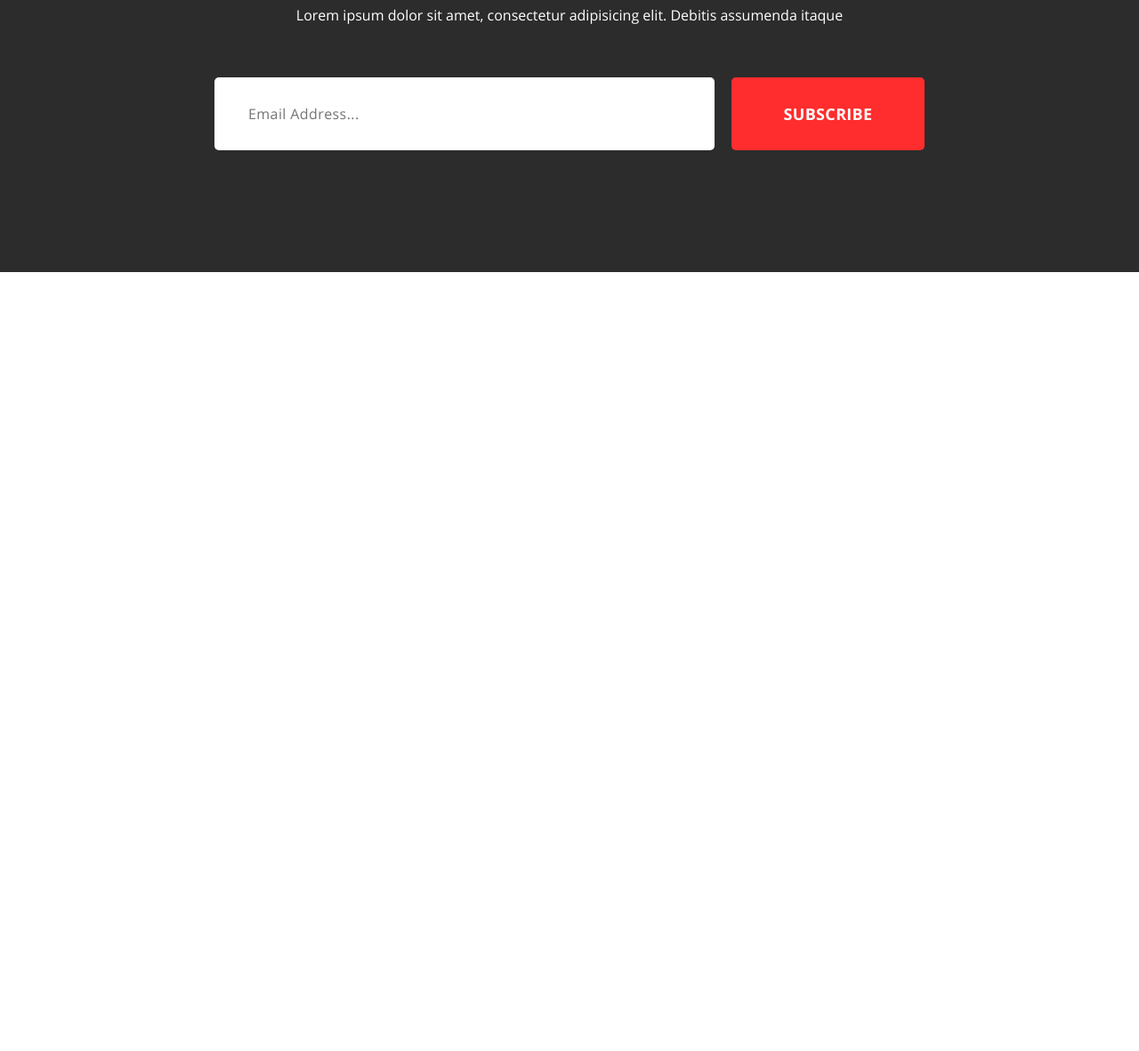
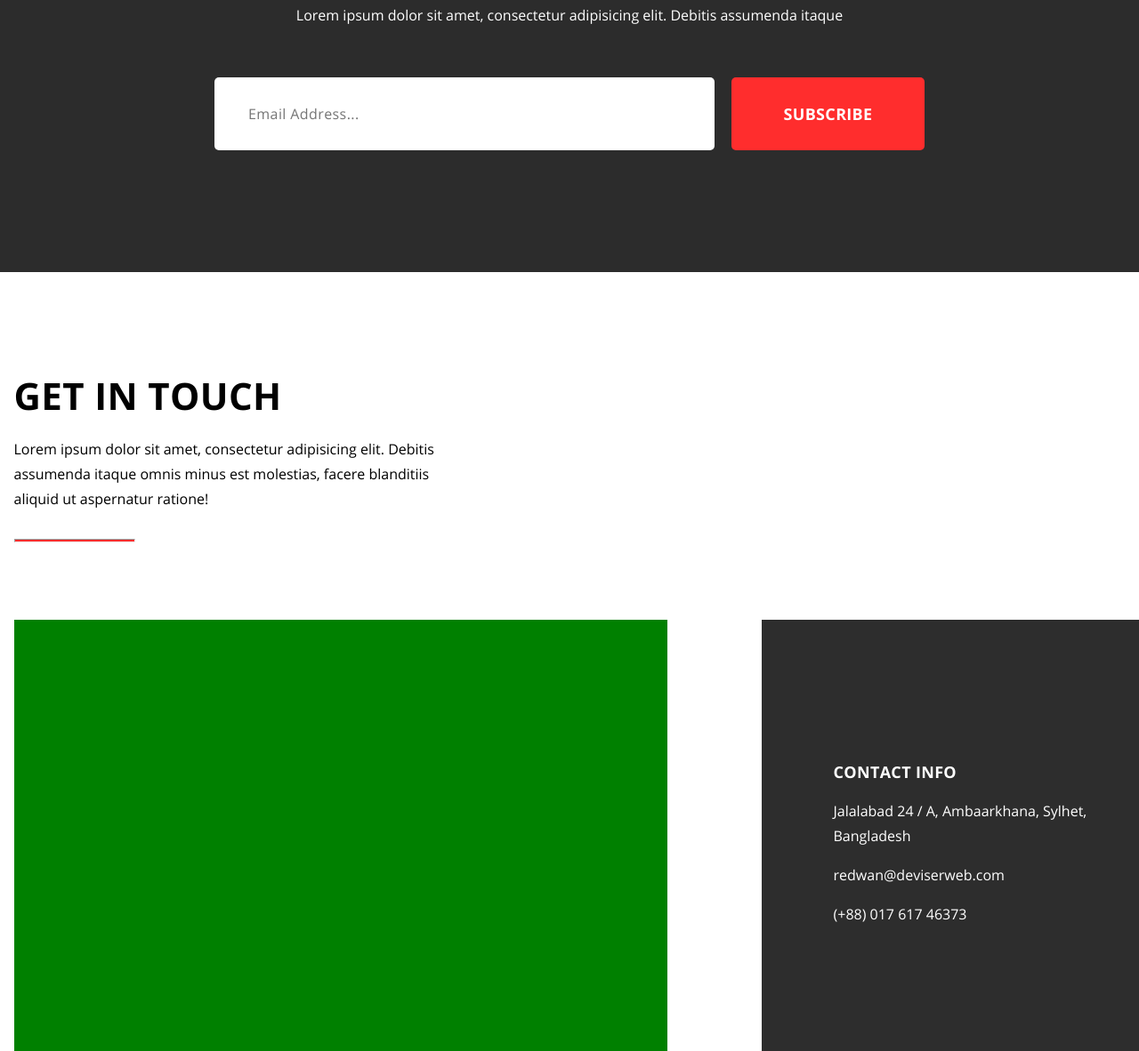
Before and after one commit to marfikus/skillfactory-module-a3, a plain HTML site: page index.html in a window 1280 px wide. Shown: the part 3567-4749 px from the top of the page at 89% size. Before the commit the page ends 3873 px from the top, so only its background shows below. Drawn offline with Linux system fonts and the light colour scheme.

Commit message:
Add html, base style, adaptivity

```diff
--- a/css/style.css
+++ b/css/style.css
@@ -851,6 +851,193 @@ header {
 	letter-spacing: 0.3195px;
 }
 
+/*===================================================*/
+
+.stage-6 {
+	min-height: 300px;
+
+	/*Выравнивание флексом:*/
+	display: flex;
+	justify-content: center;
+
+	/*width: 1249px;*/
+
+	/*margin-top: 92px;*/
+
+	/*Выравнивание флексом:*/
+/*	display: flex;
+	flex-direction: column;
+	align-items: center;*/
+
+	position: relative;
+}
+
+.stage-6-base {
+	/*Если выравнивание без флекса:*/
+	/*margin: 0 auto;*/
+	/*max-width: 1249px;*/
+	/*position: relative;*/
+	/*top: 107px;*/
+
+	/*Если выравнивание флексом:*/
+	width: 1249px;
+	margin-top: 111px;
+	/*margin-bottom: 59px;*/
+
+	/*Выравнивание флексом:*/
+	/*display: flex;*/
+	/*flex-direction: column;*/
+	/*align-items: center;*/
+
+	/*position: relative;*/
+}
+
+.stage-6-heading {
+	/*background-color: gray;*/
+	/*width: */
+	min-height: 200px;
+}
+
+.stage-6-heading h2 {
+	margin: 0;
+
+	text-transform: uppercase;
+	color: #000000;
+	font-family: 'OpenSans-Bold', sans-serif;
+	font-style: normal;
+	font-weight: bold;
+	font-size: 42px;
+	line-height: 55px;
+	letter-spacing: 0.38px;
+	word-break: break-word;
+}
+
+.stage-6-heading p {
+	max-width: 480px;
+
+	color: #000000;
+	font-family: 'OpenSans-Regular', sans-serif;
+	font-style: normal;
+	font-weight: normal;
+	font-size: 16px;
+	line-height: 28px;
+
+	/*margin-left: 27px;*/
+	margin-top: 19px;
+	margin-bottom: 31px;
+}
+
+.stage-6-heading hr {
+	width: 134px;
+	height: 2px;
+	background-color: #FF2D2D;
+
+	/*margin-left: 27px;*/
+	/*margin-right: 0;*/
+	margin: 0;
+}
+
+.stage-6-content {
+	margin-top: 80px;
+	height: 485px;
+
+	display: flex;
+	justify-content: space-between;
+	align-items: flex-start;
+	flex-wrap: wrap;
+}
+
+.stage-6-form {
+	background-color: green;
+	width: 734px;
+	min-height: 485px;
+}
+
+.stage-6-contacts {
+	padding: 141px 13px 141px 81px;
+
+	background-color: #2D2D2D;
+	width: 315px;
+	height: 203px;
+
+/*	position: absolute;
+	right: 0;
+	bottom: 0;*/
+}
+
+.stage-6-contacts h3 {
+	color: #FFFFFF;
+	font-family: 'OpenSans-Bold', sans-serif;
+	font-style: normal;
+	font-weight: bold;
+	font-size: 18px;
+	/*line-height: 0px;*/
+	letter-spacing: 0.32px;
+	text-transform: uppercase;
+}
+
+.stage-6-contacts p {
+	color: #FFFFFF;
+	font-family: 'OpenSans-Regular', sans-serif;
+	font-style: normal;
+	font-weight: normal;
+	font-size: 16px;
+	line-height: 28px;
+	word-break: break-word;
+}
+
+/*фальш-поле справа на большой ширине*/
+.stage-6-contacts-add {
+	background-color: #2D2D2D;
+	width: calc((100vw - 1249px) / 2);
+	height: 485px;
+
+	position: absolute;
+	right: 0;
+	bottom: 0;
+}
+
+/*фальш-поле слева когда блок перескочил вниз
+(можно и без этого, так, по приколу сделал)*/
+.stage-6-contacts-add-2-left {
+	display: none;
+
+	background-color: #2D2D2D;
+	width: 1vw;
+	height: 485px;
+
+	position: absolute;
+	left: 0;
+	bottom: -505px;
+}
+
+/*фальш-поле справа когда блок перескочил вниз*/
+.stage-6-contacts-add-2-right {
+	display: none;
+
+	background-color: #2D2D2D;
+	width: 1vw;
+	height: 485px;
+
+	position: absolute;
+	right: 0;
+	bottom: -505px;
+}
+
+
+
+/*.stage-6-contacts::after {
+	content: '';
+	background-color: blue;
+	position: absolute;
+	right: 0;
+	top: 0;
+	transform: translateX(100%);
+	width: 100%;
+	height: 200px;
+}*/
+
+
 
 /*===================================================*/
 
@@ -862,6 +1049,11 @@ header {
  	.stage-5 {
 		padding-left: 1vw;
 		padding-right: 1vw;
+	}
+
+ 	.stage-6-base {
+		padding-left: 1vw;
+		/*чтобы у stage-6-contacts не пропадал эффект прикрепления к правому краю экрана*/
 	}
 
 	.stage-1-left-block h1 {
@@ -884,6 +1076,10 @@ header {
 		flex: 1 1 300px;
 		/*flex: 1 1 24%;*/
 		margin-right: 10px;
+	}
+
+	.stage-4 {
+		margin-bottom: 70px;
 	}
 
 	.stage-4-content {
@@ -912,6 +1108,35 @@ header {
 
 	.all-persones .item {
 		margin-bottom: 14px;
+	}
+}
+
+@media screen and (max-width: 1154px) {
+ 	.stage-6-base {
+		padding-left: 1vw;
+		padding-right: 1vw;
+
+		/*position: relative;*/
+	}
+
+	.stage-6-form {
+		width: 100%;
+		margin-bottom: 20px;
+	}
+
+	.stage-6-contacts {
+		/*position: absolute;*/
+
+		width: 100%;
+	}
+
+	.stage-6-contacts-add {
+		display: none;
+	}
+
+	.stage-6-contacts-add-2-left,
+	.stage-6-contacts-add-2-right {
+		display: block;
 	}
 }
 
--- a/index.html
+++ b/index.html
@@ -157,6 +157,31 @@
 					</button>
 				</form>
 		</div>
+		<div class="stage-6">
+			<div class="stage-6-base">
+				<div class="stage-6-heading">
+					<h2>get in touch</h2>
+					<p>
+						Lorem ipsum dolor sit amet, consectetur adipisicing elit. Debitis assumenda itaque omnis  minus est molestias, facere blanditiis aliquid ut aspernatur ratione!
+					</p>
+					<hr>
+				</div>
+				<div class="stage-6-content">
+					<div class="stage-6-form">
+
+					</div>
+					<div class="stage-6-contacts">
+						<h3>contact info</h3>
+						<p>Jalalabad 24 / A, Ambaarkhana, Sylhet, Bangladesh</p>
+						<p>redwan@deviserweb.com</p>
+						<p>(+88) 017 617 46373</p>
+					</div>
+				</div>
+			</div>
+			<div class="stage-6-contacts-add"></div>
+			<div class="stage-6-contacts-add-2-left"></div>
+			<div class="stage-6-contacts-add-2-right"></div>
+		</div>
 	</main>
 </body>
 </html>
```
